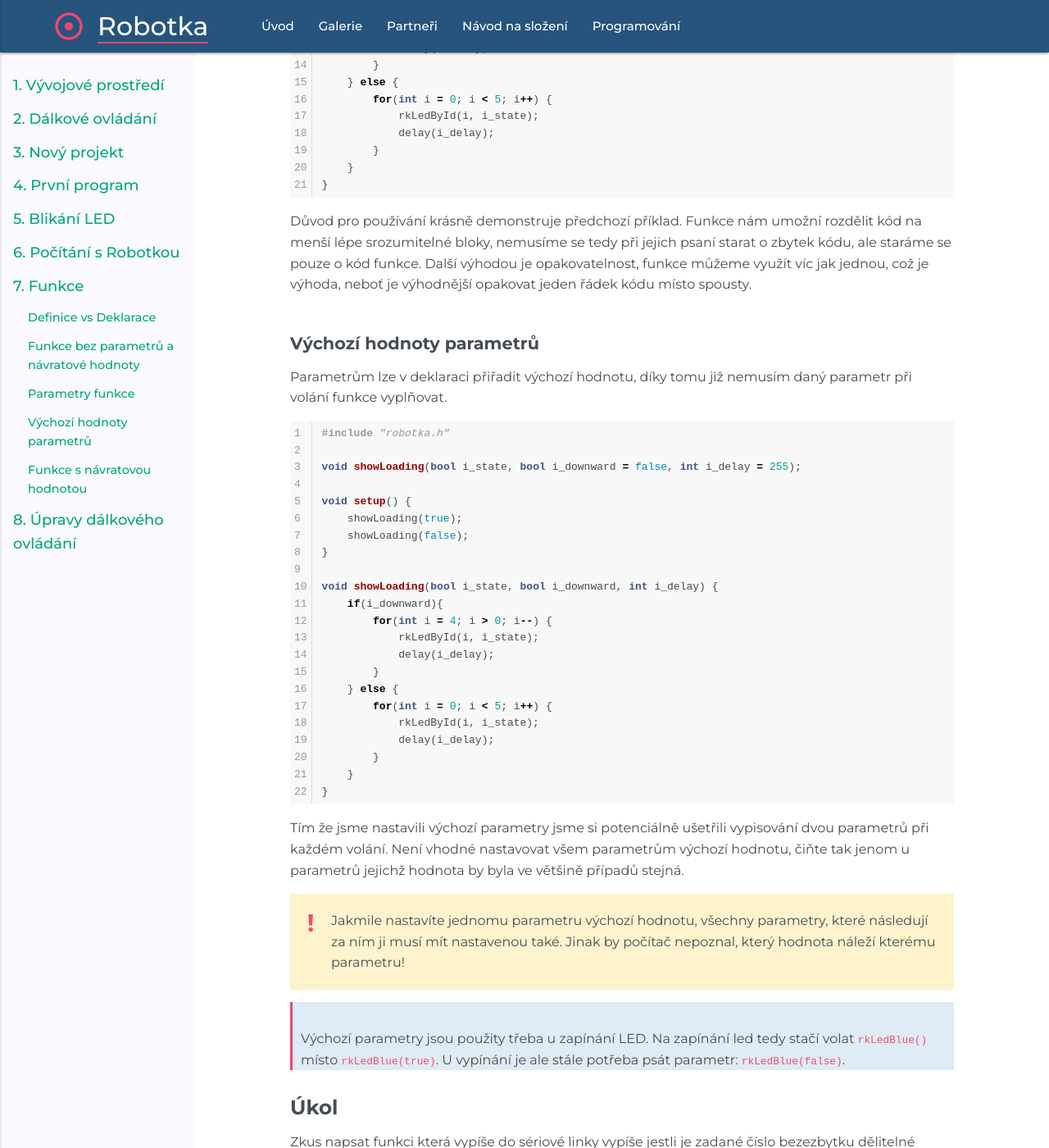
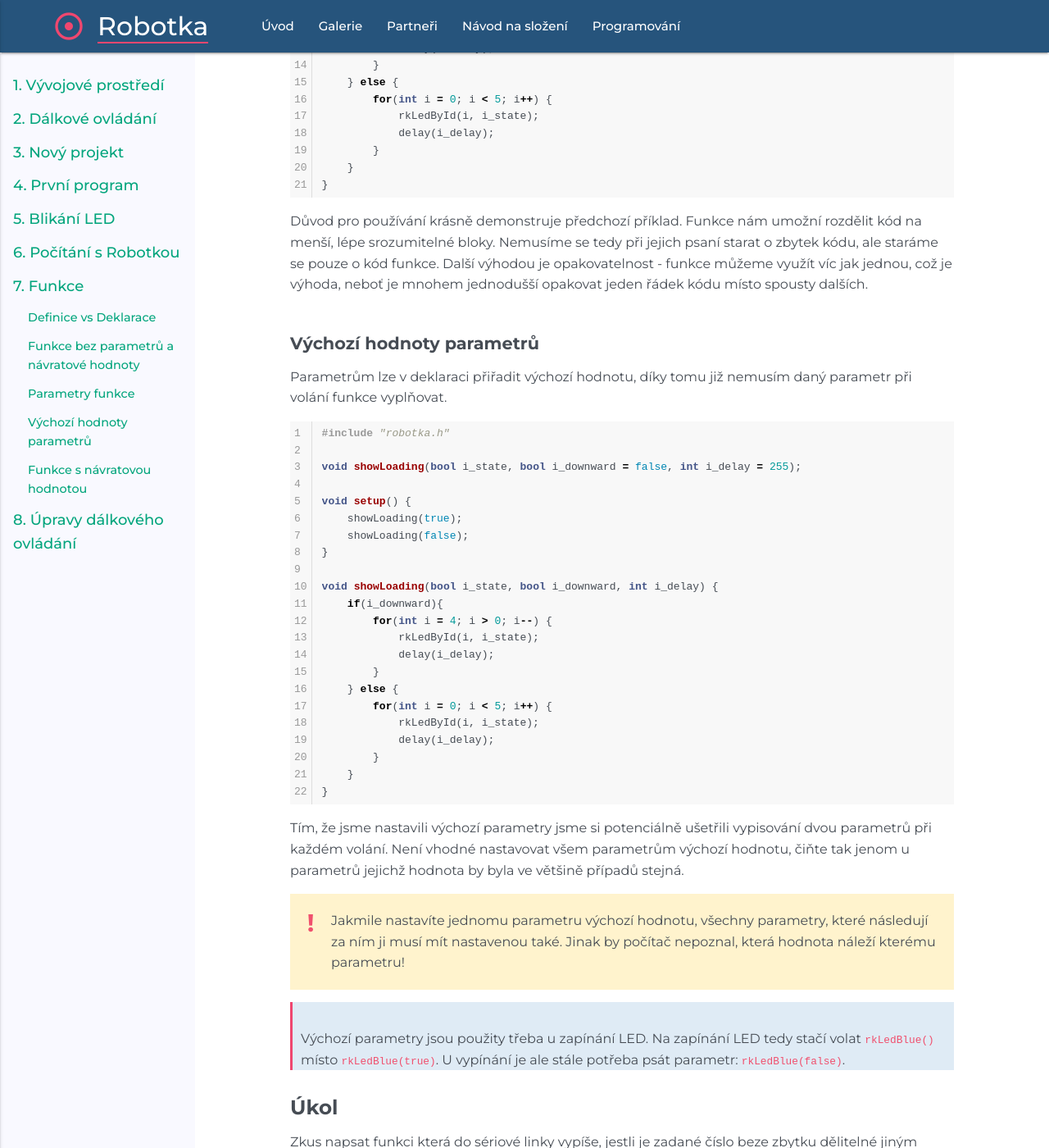
Before and after one commit to RoboticsBrno/robotka.robotickytabor.cz, a Jekyll site: the page built from _coding/006_funkce.md, in a window 1280 px wide and 1400 px high, scrolled down 2684 px. Shown: the whole window at 82% size. Built offline with Jekyll 4.4.1, drawn with Linux system fonts in a browser that asks for light colours; some of the changed text lies outside the part shown.

Commit message:
Fix typos.

````diff
--- a/_coding/006_funkce.md
+++ b/_coding/006_funkce.md
@@ -136,8 +136,9 @@ void showLoading(bool i_state, bool i_downward, int i_delay) {
 ```
 
 Důvod pro používání krásně demonstruje předchozí příklad.
-Funkce nám umožní rozdělit kód na menší lépe srozumitelné bloky, nemusíme se tedy při jejich psaní starat o zbytek kódu, ale staráme se pouze o kód funkce.
-Další výhodou je opakovatelnost, funkce můžeme využít víc jak jednou, což je výhoda, neboť je výhodnější opakovat jeden řádek kódu místo spousty.
+Funkce nám umožní rozdělit kód na menší, lépe srozumitelné bloky.
+Nemusíme se tedy při jejich psaní starat o zbytek kódu, ale staráme se pouze o kód funkce.
+Další výhodou je opakovatelnost - funkce můžeme využít víc jak jednou, což je výhoda, neboť je mnohem jednodušší opakovat jeden řádek kódu místo spousty dalších.
 
 #### Výchozí hodnoty parametrů
 
@@ -168,21 +169,21 @@ void showLoading(bool i_state, bool i_downward, int i_delay) {
 }
 ```
 
-Tím že jsme nastavili výchozí parametry jsme si potenciálně ušetřili vypisování dvou parametrů při každém volání.
+Tím, že jsme nastavili výchozí parametry jsme si potenciálně ušetřili vypisování dvou parametrů při každém volání.
 Není vhodné nastavovat všem parametrům výchozí hodnotu, čiňte tak jenom u parametrů jejichž hodnota by byla ve většině případů stejná.
 
 {:.important}
 Jakmile nastavíte jednomu parametru výchozí hodnotu, všechny parametry, které následují za ním ji musí mít nastavenou také.
-Jinak by počítač nepoznal, který hodnota náleží kterému parametru!
+Jinak by počítač nepoznal, která hodnota náleží kterému parametru!
 
 {:.info}
 Výchozí parametry jsou použity třeba u zapínání LED.
-Na zapínání led tedy stačí volat `rkLedBlue()` místo `rkLedBlue(true)`.
+Na zapínání LED tedy stačí volat `rkLedBlue()` místo `rkLedBlue(true)`.
 U vypínání je ale stále potřeba psát parametr: `rkLedBlue(false)`.
 
 ##### Úkol
 
-Zkus napsat funkci která vypíše do sériové linky vypíše jestli je zadané číslo bezezbytku dělitelné jiným zadaným číslem.
+Zkus napsat funkci která do sériové linky vypíše, jestli je zadané číslo beze zbytku dělitelné jiným zadaným číslem.
 
 Parametry:
 * dělenec
````
Also changed, not shown: other parts of _coding/006_funkce.md (+10 -10 lines).
